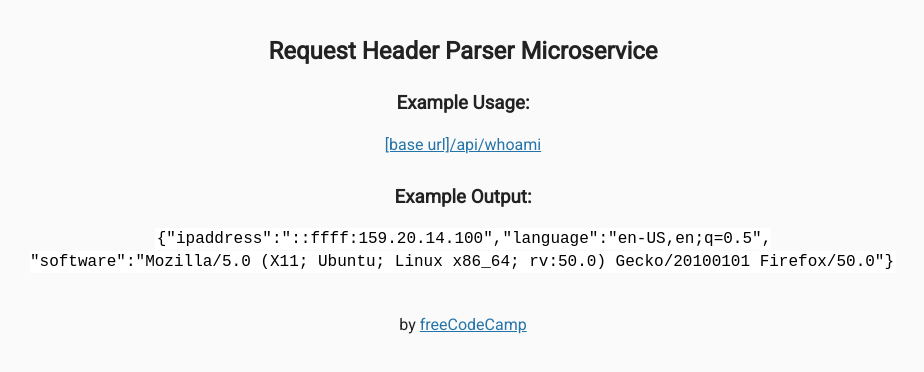
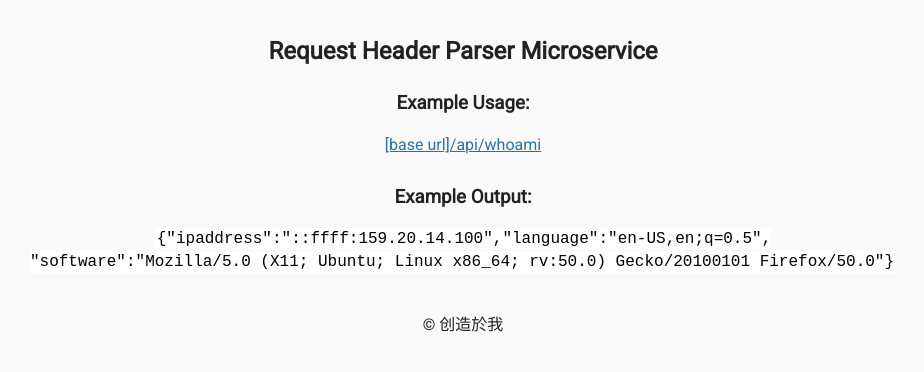
Before and after one commit to IqyGod/API, a website: page views/index.html in a window 1280 px wide. Shown: the whole page, without its empty margins (177-1101 px from the left). Drawn offline with Linux system fonts and the light colour scheme; files that its build step writes are made by us from their sources.

Commit message:
Update index.html

```diff
--- a/views/index.html
+++ b/views/index.html
@@ -25,7 +25,7 @@
       </div>
       <div class="footer">
         <p>
-          by <a href="https://www.freecodecamp.org">freeCodeCamp</a>
+          &copy; 创造於我
         </p>
       </div>
    </body>
```
